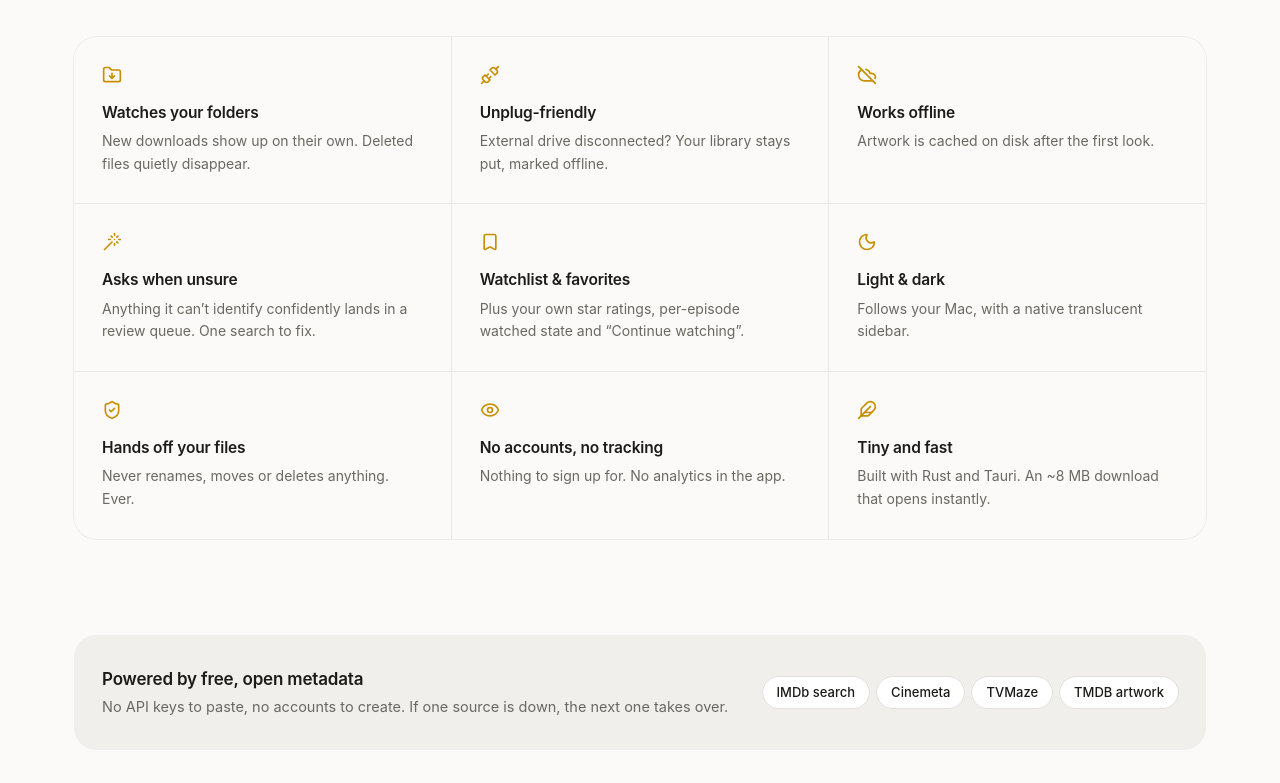
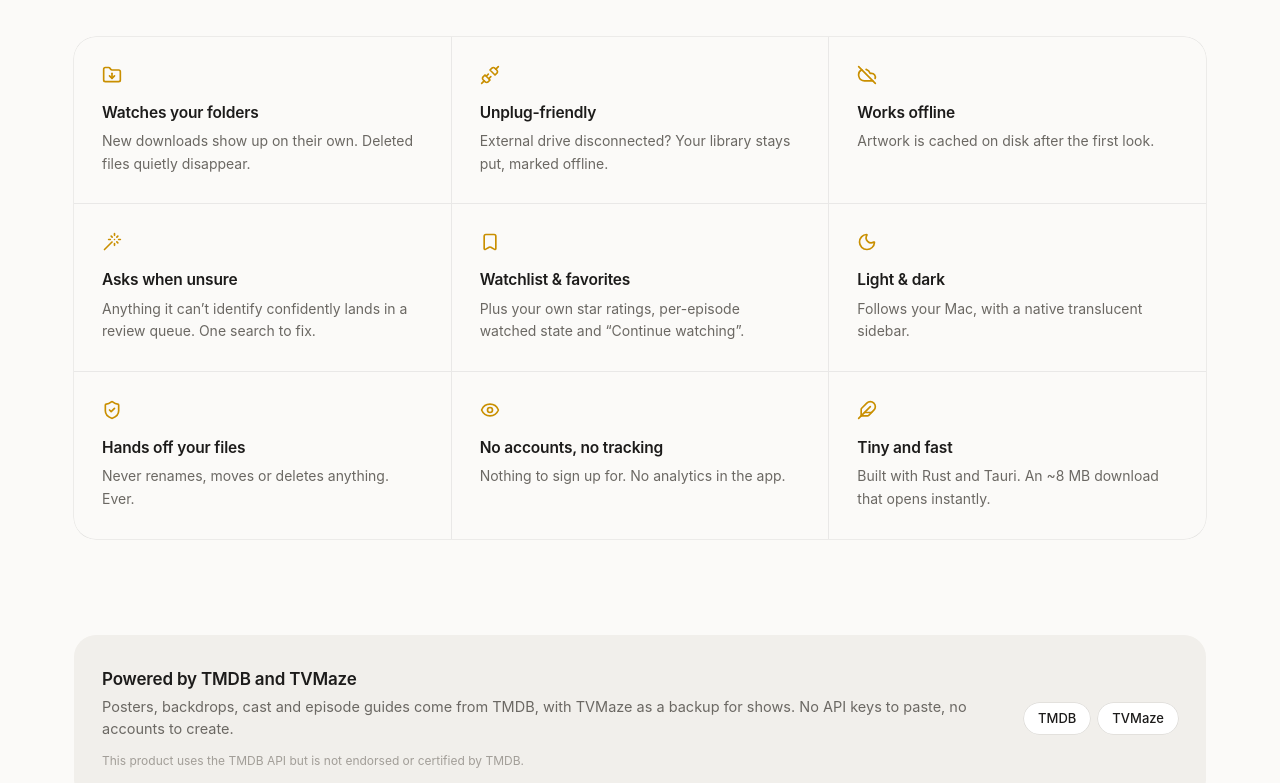
Before and after one commit to shrihari/moviemonkey-website, an Astro site: page / in a window 1280 px wide. Shown: the part 5157-5940 px from the top of the page. Built offline with nearby package versions, Linux system fonts and the light colour scheme; Astro itself is replaced by a stand-in of ours.

Commit message:
Match the metadata copy to the app's switch to TMDB
TMDB is now the main source and TVMaze the fallback for shows. Drop the
IMDb search and Cinemeta mentions, and add TMDB's attribution notice.

Co-Authored-By: Claude Opus 5.5 <noreply@anthropic.com>

```diff
--- a/src/pages/index.astro
+++ b/src/pages/index.astro
@@ -55,7 +55,7 @@ const faqs = [
   },
   {
     q: 'Where does the information come from?',
-    a: 'Free, open sources that need no API key: IMDb’s title search, Cinemeta and TVMaze, with artwork from TMDB’s image CDN. Only titles are looked up; your files never leave your disk.',
+    a: 'From The Movie Database (TMDB): titles, posters, backdrops, cast, age ratings and episode guides. TVMaze steps in for shows when TMDB can’t help. You don’t need an account or an API key. Only titles are looked up; your files never leave your disk.',
   },
   {
     q: 'What if it gets something wrong?',
@@ -179,7 +179,7 @@ const faqs = [
     <div class="mt-5 grid gap-x-10 gap-y-3 text-[14.5px] leading-relaxed text-ink-2 sm:grid-cols-3">
       <p><span class="font-semibold text-ink">4K, HDR, Dolby Vision.</span> Read straight from your file names, shown as badges.</p>
       <p><span class="font-semibold text-ink">Editions and splits.</span> Director’s cuts, extended editions and CD1/CD2 files are grouped correctly.</p>
-      <p><span class="font-semibold text-ink">Trailer, IMDb, Finder.</span> One click away from every title.</p>
+      <p><span class="font-semibold text-ink">Trailer, TMDB, IMDb, Finder.</span> One click away from every title.</p>
     </div>
   </section>
 
@@ -251,11 +251,12 @@ const faqs = [
   <section class="mx-auto max-w-[1180px] px-6 pt-24">
     <div class="flex flex-col gap-6 rounded-[22px] bg-stage px-7 py-8 sm:flex-row sm:items-center">
       <div class="flex-1">
-        <h3 class="text-[17px] font-semibold tracking-[-0.01em]">Powered by free, open metadata</h3>
-        <p class="mt-1 text-[14.5px] text-ink-2">No API keys to paste, no accounts to create. If one source is down, the next one takes over.</p>
+        <h3 class="text-[17px] font-semibold tracking-[-0.01em]">Powered by TMDB and TVMaze</h3>
+        <p class="mt-1 text-[14.5px] text-ink-2">Posters, backdrops, cast and episode guides come from TMDB, with TVMaze as a backup for shows. No API keys to paste, no accounts to create.</p>
+        <p class="mt-3 text-[12px] text-ink-3">This product uses the TMDB API but is not endorsed or certified by TMDB.</p>
       </div>
       <ul class="flex flex-wrap gap-2 text-[13px] font-medium">
-        {['IMDb search', 'Cinemeta', 'TVMaze', 'TMDB artwork'].map((s) => (
+        {['TMDB', 'TVMaze'].map((s) => (
           <li class="rounded-full bg-elev px-3.5 py-1.5 shadow-[0_0_0_0.5px_var(--line-strong)]">{s}</li>
         ))}
       </ul>
```
